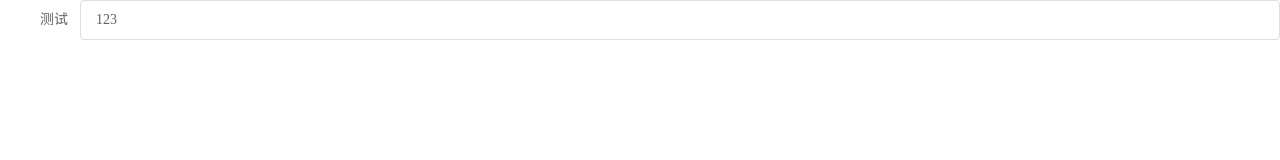
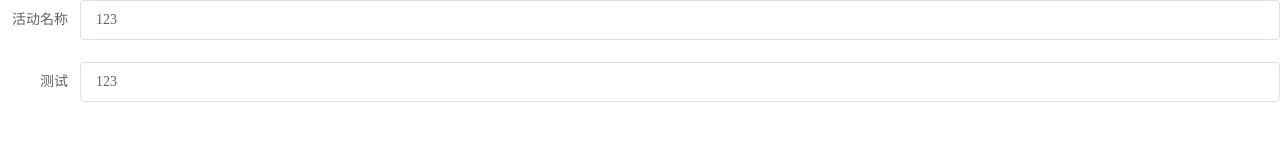
Before and after one commit to aimeiyijia/el-form-plus, a Vue app: page / in a window 1280 px wide. Shown: the top 160 px of the page. Built offline with nearby package versions, Linux system fonts and the light colour scheme.

Commit message:
v-model写法探讨

```diff
--- a/src/components/form.tsx
+++ b/src/components/form.tsx
@@ -37,16 +37,18 @@ export default class ElTableTs extends Vue {
         console.log(o.filed, '单项')
 
         return (<el-form-item props={itemProp}>
-          <el-input v-model={model.name}></el-input>
+          {/* <el-input vModel_trim={inputValue}/> */}
+          <el-input value={model.name}
+            on-input={(val: any) => model.name = val.trim()}></el-input>
         </el-form-item>)
       })
     }
 
     return (
       <el-form ref="form" props={{ model: this.model }} label-width="80px">
-        {/* <el-form-item label="活动名称">
-          <el-input v-model={model.name}></el-input>
-        </el-form-item> */}
+        <el-form-item label="活动名称">
+          <el-input vModel_trim={model.name}></el-input>
+        </el-form-item>
         {...renderFormItem()}
       </el-form>
     )
```
